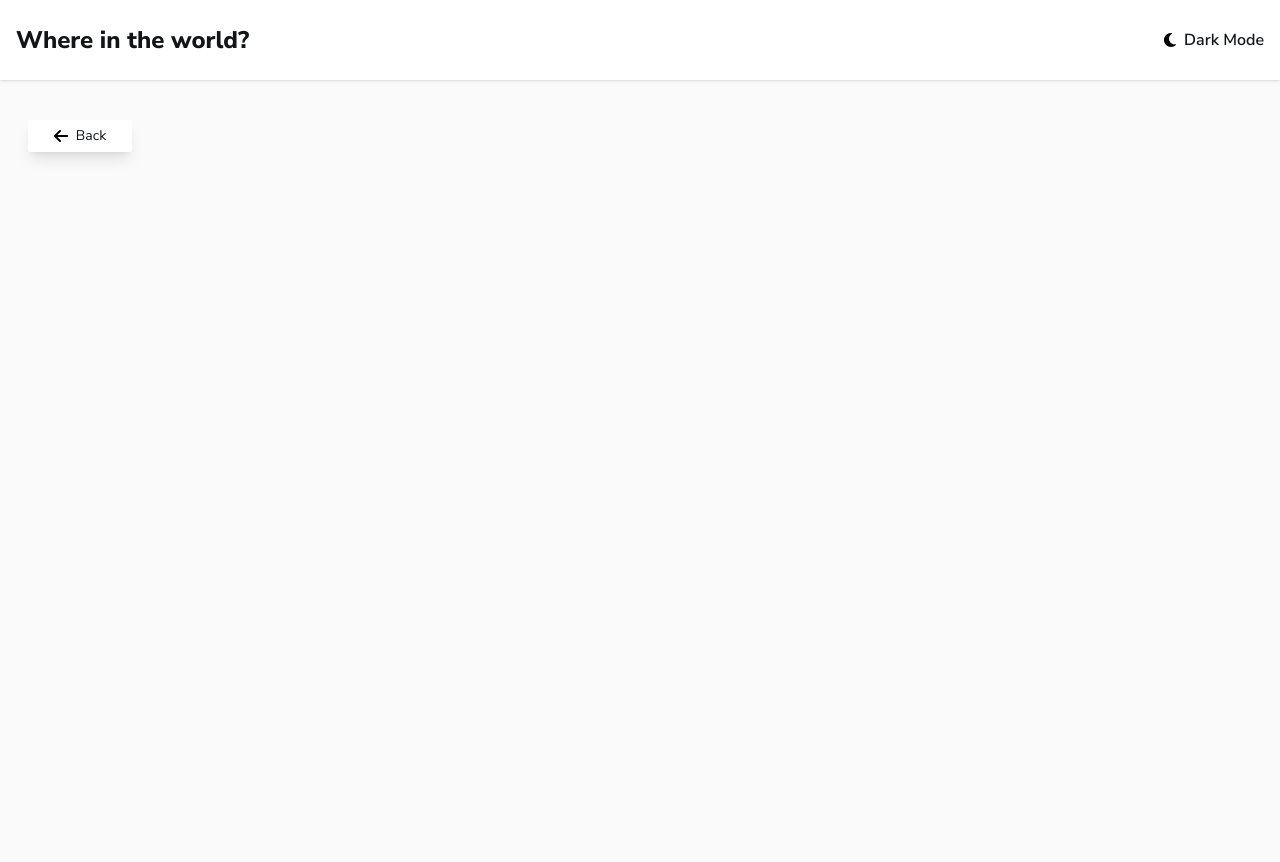
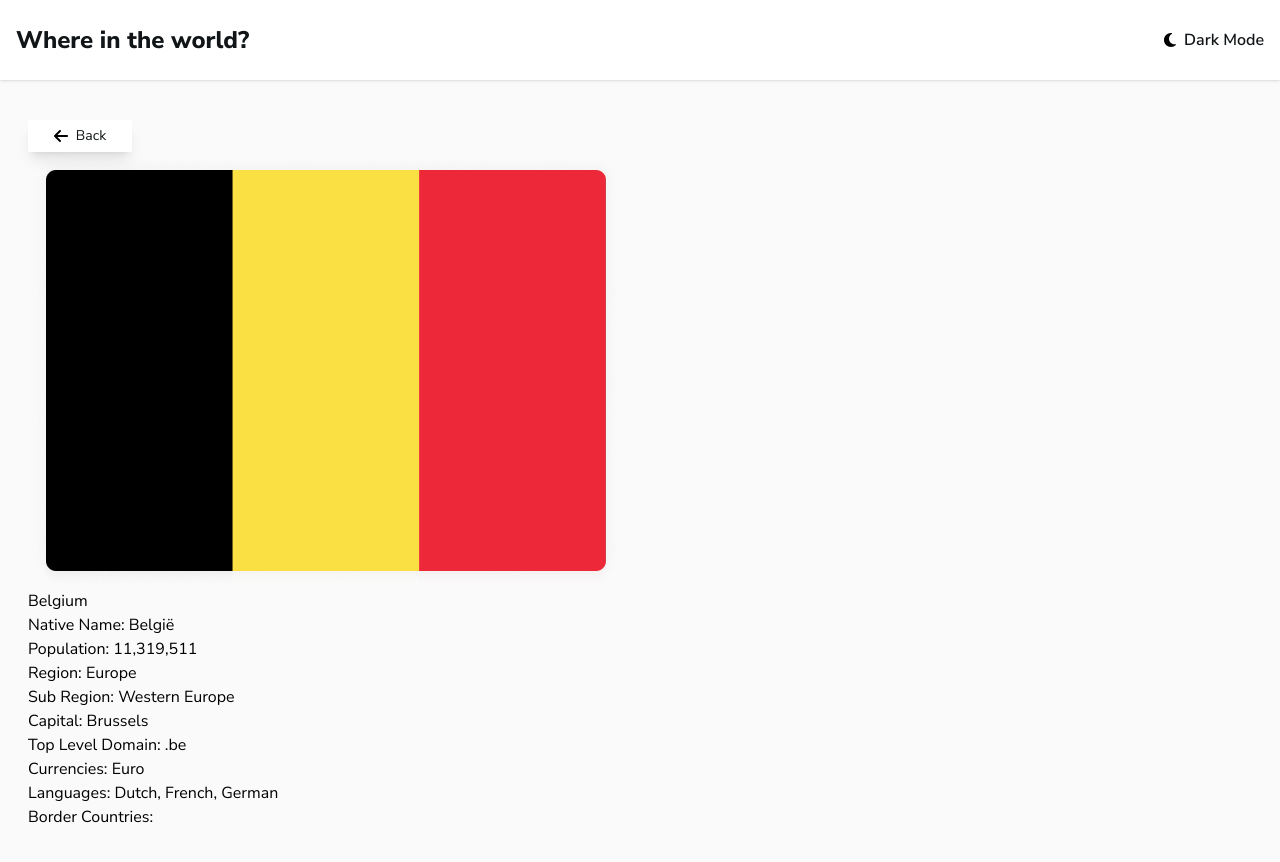
Before and after one commit to Ital023/Countries-API, a React (Vite) app: page /countries/1 in a window 1280 px wide. Shown: the top 862 px of the page. Built offline with nearby package versions, Linux system fonts and the light colour scheme; no server answers.

Commit message:
feat: CountryCardDetails HTML

```diff
--- /dev/null
+++ b/src/components/CountryCardDetails/index.tsx
@@ -0,0 +1,43 @@
+import flag from "../../assets/FLAG.png"
+
+export default function CountryCardDetails() {
+  return (
+    <div className="">
+
+        <div className="">
+            <img src={flag} alt="test" className="min-w-72"/>
+        </div>
+
+
+        <div>
+            <h2>Belgium</h2>
+
+            <div>
+
+                <div>
+                    <p>Native Name: <span>België</span></p>
+                    <p>Population: <span>11,319,511</span></p>
+                    <p>Region: <span>Europe</span></p>
+                    <p>Sub Region: <span>Western Europe</span></p>
+                    <p>Capital: <span>Brussels</span></p>
+                </div>
+
+                <div>
+
+                    <p>Top Level Domain: <span>.be</span></p>
+                    <p>Currencies: <span>Euro</span></p>
+                    <p>Languages: <span>Dutch, French, German</span></p>
+
+                </div>
+
+                <div>
+                    <h3>Border Countries: </h3>
+                </div>
+
+            </div>
+
+        </div>
+
+    </div>
+  );
+}
--- a/src/routes/Home/CountryDetails/index.tsx
+++ b/src/routes/Home/CountryDetails/index.tsx
@@ -1,28 +1,28 @@
 import { useEffect, useState } from "react";
 import { CountryCardDTO } from "../../../models/CountryCardDTO";
 import { useParams } from "react-router-dom";
-import * as countryService from "../../../services/country-service"
+import * as countryService from "../../../services/country-service";
 import BackButton from "../../../components/BackButton";
-
+import CountryCardDetails from "../../../components/CountryCardDetails";
 
 export default function CountryDetails() {
+  const params = useParams();
 
-    const params = useParams();
+  const [country, setCountry] = useState<CountryCardDTO>();
 
-    const[country, setCountry] = useState<CountryCardDTO>();
+  useEffect(() => {
+    countryService.findById(String(params.countryId)).then((response) => {
+      setCountry(countryService.getCountryById(response.data));
+      console.log(country);
+    });
+  }, []);
 
-    useEffect(()=>{
-
-        countryService.findById(String(params.countryId)).then((response) => {
-            setCountry(countryService.getCountryById(response.data))
-            console.log(country);
-        })
-
-    },[])
-
-    return(
-        <main className="bg-lightMode-primary min-h-screen px-7 pt-10 pb-16 dark:bg-darkMode-primary">
-            <BackButton/>
-        </main>
-    );
+  return (
+    <main className="bg-lightMode-primary min-h-screen px-7 pt-10 pb-16 dark:bg-darkMode-primary">
+      <div className="flex flex-col">
+        <BackButton />
+        <CountryCardDetails />
+      </div>
+    </main>
+  );
 }
```
Also changed, not shown: src/assets/FLAG.png (added).
